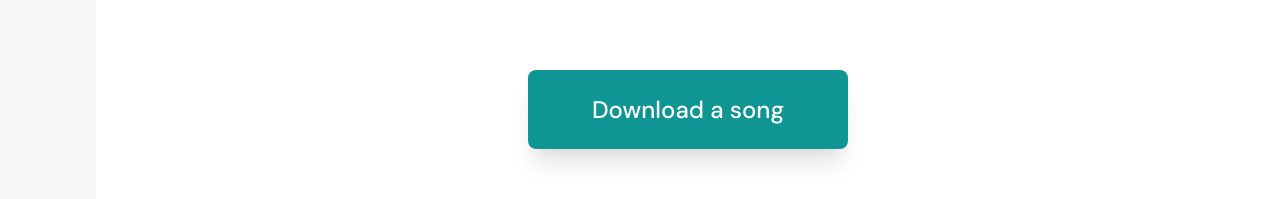
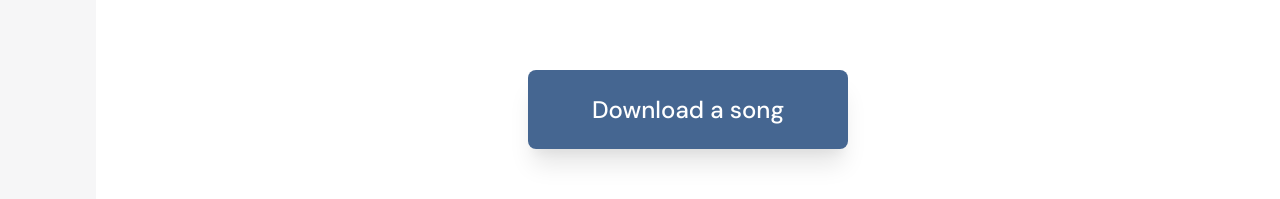
Before and after one commit to deepjyoti30/ytmdl-web-v2, a Vue app: page / in a window 1280 px wide. Shown: the part 214-413 px from the top of the page. Built offline with nearby package versions, Linux system fonts and the light colour scheme; some icons are missing; what vue-resource would draw is missing.

Commit message:
Change the color of the cta btn

```diff
--- a/src/views/Home.vue
+++ b/src/views/Home.vue
@@ -54,7 +54,7 @@ export default {
   .start-btn-content {
     .start--btn {
       @extend .dm-sans;
-      $color: $lightgreen;
+      $color: lighten($mediumblue, 5);
 
       background: $color;
       color: white;
```
